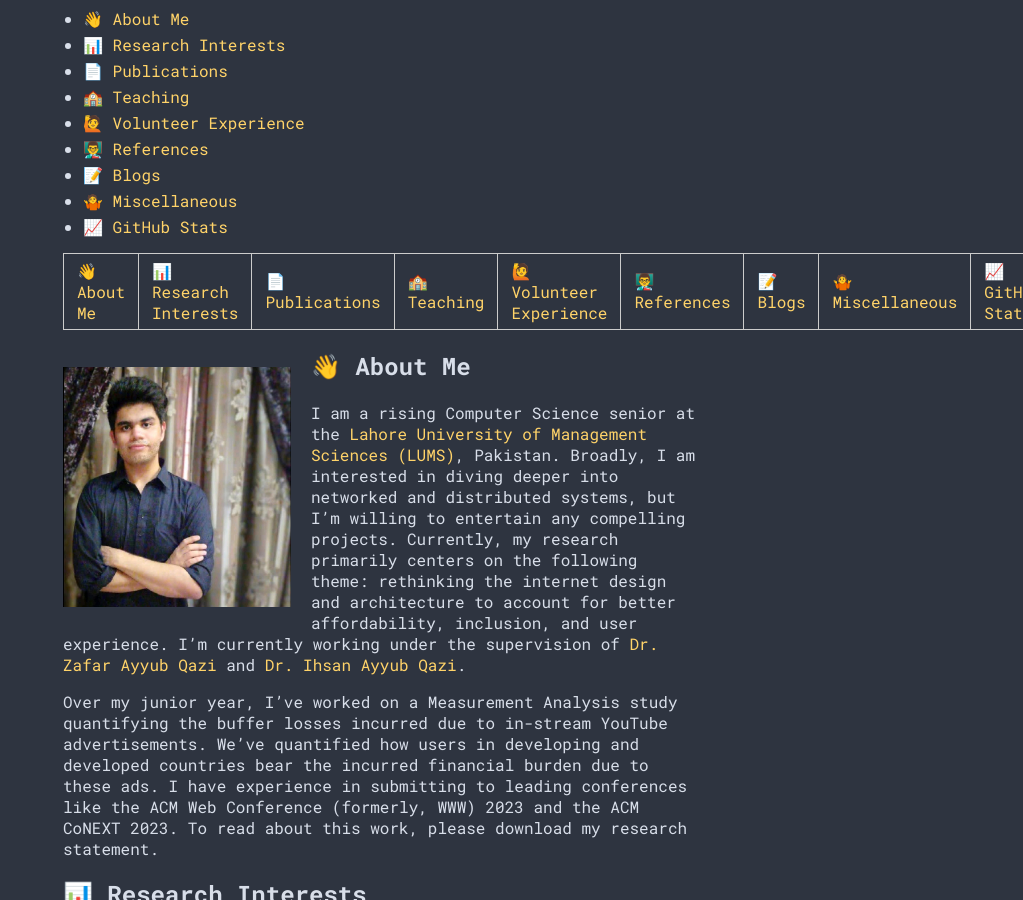
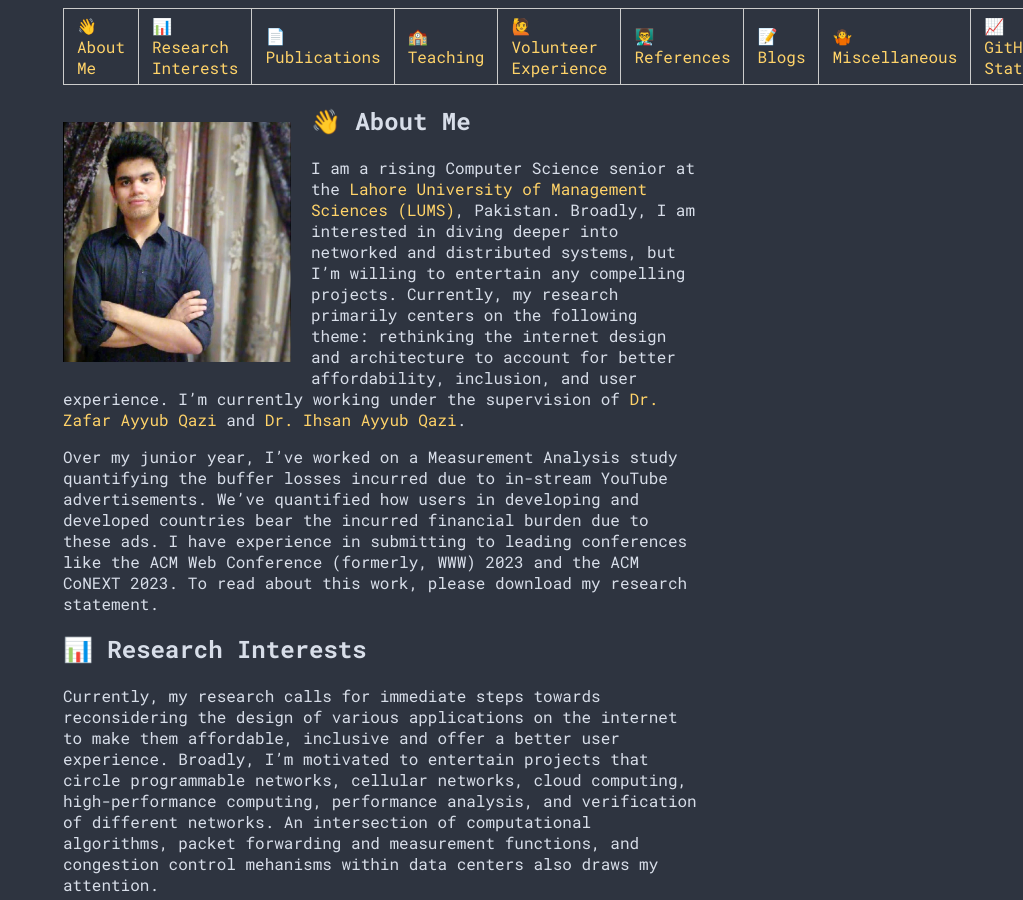
Before and after one commit to harris-ahmad/harris-ahmad.github.io, a Jekyll site: the page built from index.md, in a window 1280 px wide and 900 px high, scrolled down 305 px. Shown: the whole window, without its empty margins (257-1280 px from the left). Built offline with Jekyll 4.4.1, drawn with Linux system fonts in a browser that asks for light colours.

Commit message:
formatted

```diff
--- a/index.md
+++ b/index.md
@@ -6,17 +6,6 @@ layout: default
 
 
 ### Navigate to
-* [👋 About Me](#👋-about-me)
-* [📊 Research Interests](#📊-research-interests)
-* [📄 Publications](#📄-publications)
-* [🏫 Teaching](#🏫-teaching)
-* [🙋 Volunteer Experience](#🙋-volunteer)
-* [👨‍🏫 References](#👨‍🏫-references)
-* [📝 Blogs](#📝-blogs)
-* [🤷 Miscellaneous](#🤷-miscellaneous)
-* [📈 GitHub Stats](#📈-github-stats)
-
-<!-- create a horizontal navigation menu using the above options -->
 
 | [👋 About Me](#👋-about-me) | [📊 Research Interests](#📊-research-interests) | [📄 Publications](#📄-publications) | [🏫 Teaching](#🏫-teaching) | [🙋 Volunteer Experience](#🙋-volunteer) | [👨‍🏫 References](#👨‍🏫-references) | [📝 Blogs](#📝-blogs) | [🤷 Miscellaneous](#🤷-miscellaneous) | [📈 GitHub Stats](#📈-github-stats) |
 
```
